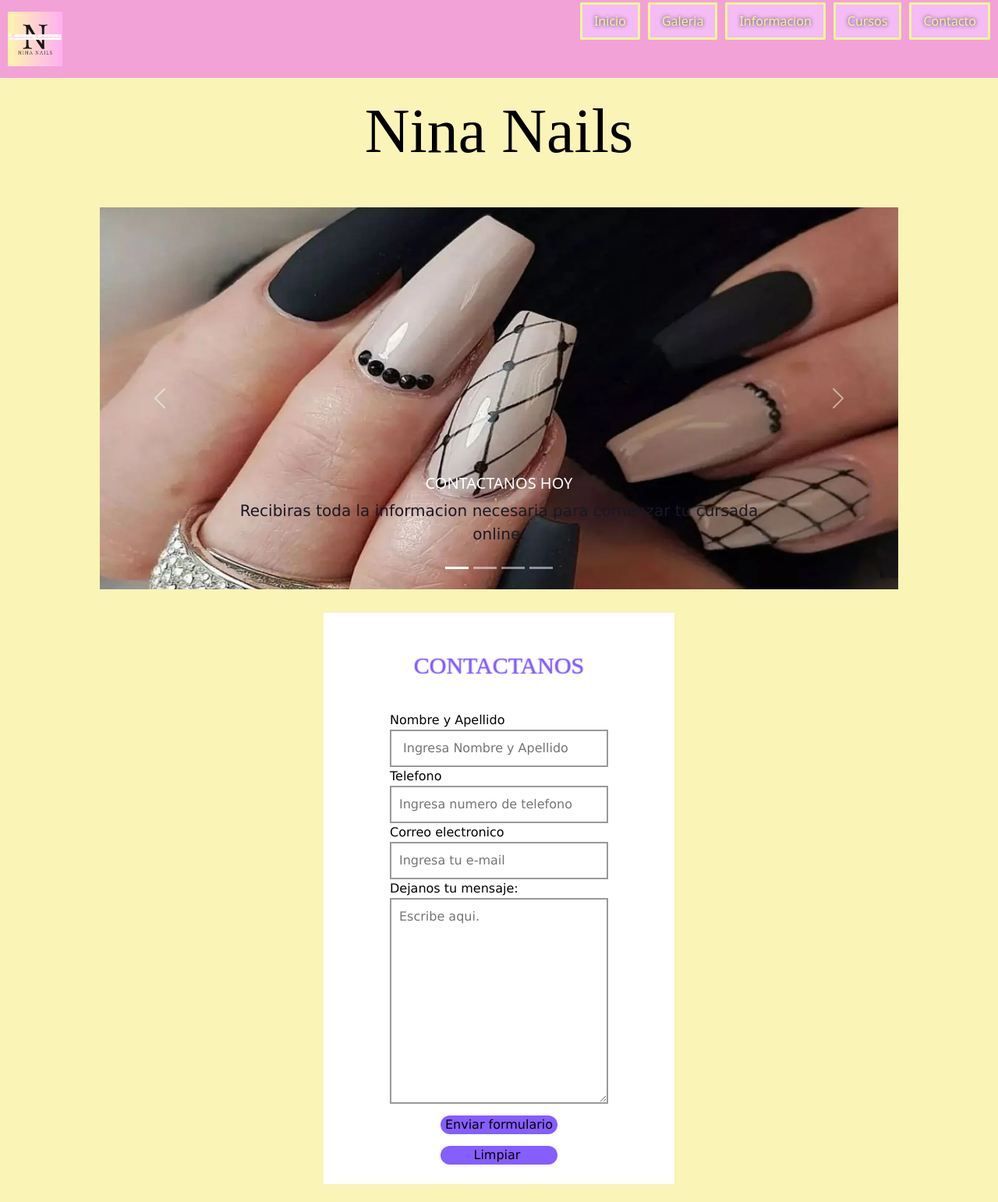
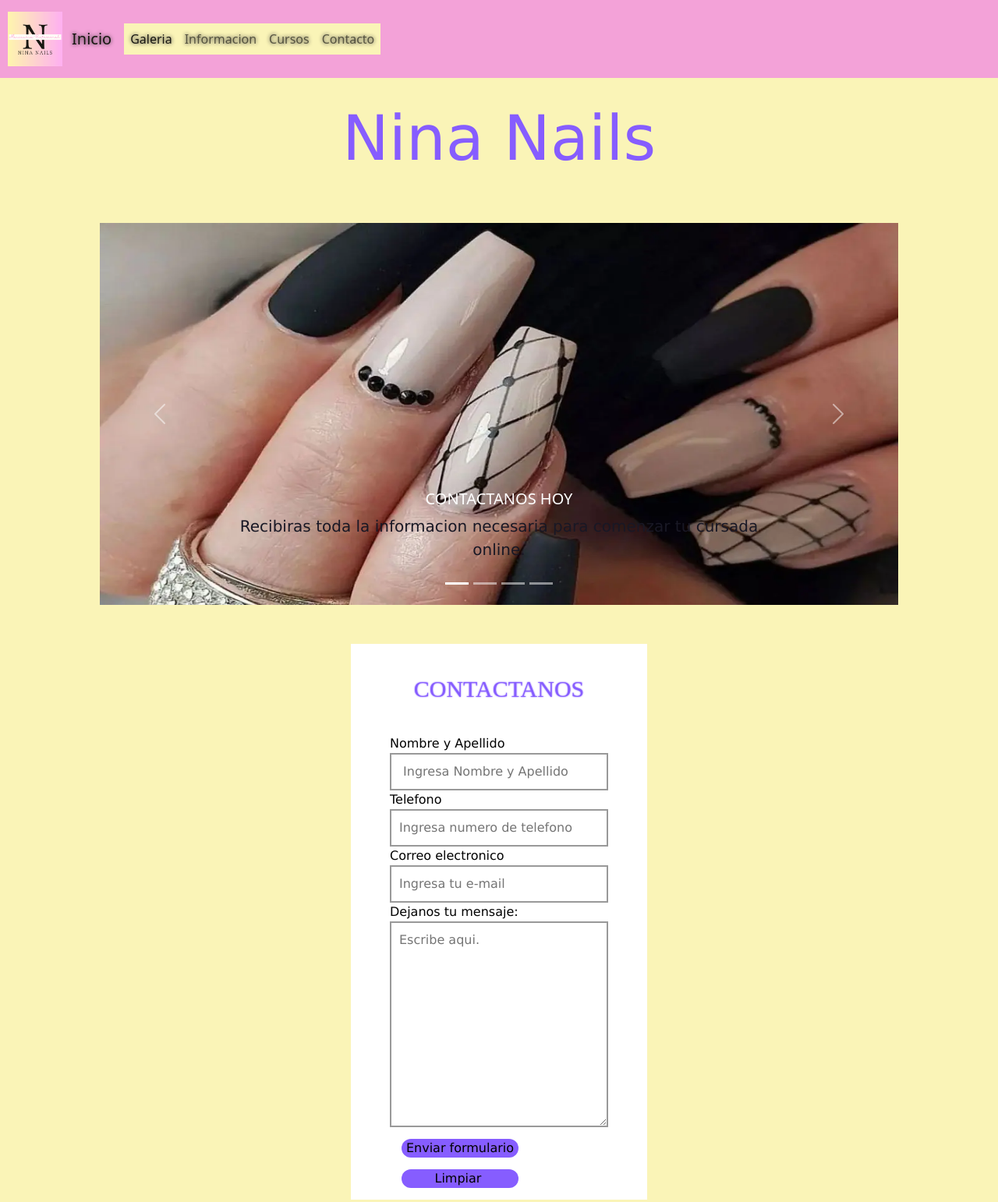
Before and after one commit to silvanabravo21/proyectocoder, a website: page pages/contacto.html in a window 1280 px wide. Shown: the top 1542 px of the page at 78% size. Drawn offline with nearby package versions, Linux system fonts and the light colour scheme.

Commit message:
comit formulario contacto

```diff
--- a/pages/contacto.html
+++ b/pages/contacto.html
@@ -16,7 +16,7 @@
   <!-- link css-->
   <link rel="stylesheet" href="../css/styles.css">
 
-  <title>Proyecto final | Contacto</title>
+  <title>Nina Nails | Contacto</title>
 </head>
 <body>
 <!--CABECERA-->
@@ -25,17 +25,24 @@
            <img src="../img/logo-1.png" alt="Logo de Ninanails" class="logo">
        </a>
 <!--Menu de navegacion-->
-   <nav >
-    <ul class="menu">
-        <li><a href="../index.html" class="enlaces">Inicio</a></li>
-        <li><a href="../pages/galeria.html" class="enlaces">Galeria</a></li>
-        <li><a href="../pages/informacion.html" class="enlaces">Informacion</a></li>
-        <li><a href="../pages/cursos.html" class="enlaces">Cursos</a></li>
-        <li><a href="../pages/contacto.html" class="enlaces">Contacto</a></li>
-    </ul>
-   </nav>
+   <nav class="navbar navbar-expand-lg container-fluid ">
+    <div class="container-fluid">
+      <a class="navbar-brand" href="index.html">Inicio</a>
+      <button class="navbar-toggler" type="button" data-bs-toggle="collapse" data-bs-target="#navbarNavAltMarkup" aria-controls="navbarNavAltMarkup" aria-expanded="false" aria-label="Toggle navigation">
+        <span class="navbar-toggler-icon"></span>
+      </button>
+      <div class="collapse navbar-collapse" id="navbarNavAltMarkup">
+        <div class="navbar-nav">
+          <a class="nav-link active"  href="/pages/galeria.html">Galeria</a>
+          <a class="nav-link" href="/pages/informacion.html">Informacion</a>
+          <a class="nav-link" href="/pages/cursos.html">Cursos</a>
+          <a class="nav-link" href="pages/contacto.html">Contacto</a>
+        </div>
+      </div>
+    </div>
+  </nav>
    </header>
-   <h1 data-aos="flip-left" class="titulo-index" >Nina Nails</h1>
+   <h1 data-aos="flip-left">Nina Nails</h1>
 <!--Carrusel boostrap-->
 <div id="carouselExampleCaptions" class="carousel slide">
     <div class="carousel-indicators">
@@ -84,6 +91,7 @@
     </button>
   </div>
 <!--FORMULARIO DE CONTACTO-->
+<main class="main-contacto">
 <section>
     <form data-aos="zoom-in-down">
       <h4 class="titulo-dos">CONTACTANOS</h4>
@@ -105,7 +113,7 @@
         <textarea id="mensaje" cols="30" rows="10" placeholder="Escribe aqui." class="formulario"></textarea>
 </div>
 
-<div >
+<div>
        <input type="submit" value="Enviar formulario" class="boton">
        <input type="reset" value="Limpiar " class="boton">
 </div>
--- a/scss/partials/_contacto.scss
+++ b/scss/partials/_contacto.scss
@@ -16,17 +16,25 @@
     position: sticky;
 }
 /*formulario*/
+.main-contacto{
+    display: flex;
+    justify-content: center;
+    margin-top: 20px;
+}
 form{
     display: flex;
     flex-direction: column;
-    align-items: center;
-    margin: 0 auto;
-    width: 450px;
+    flex-wrap: nowrap;
     background-color: white;
-    padding: 10px;
-    margin-top: 30px;
-    margin-bottom: 30px;
+    padding: 0 20px;
     font-family: 'Lucida Sans';
+    @media(min-width:768px) {
+
+        padding:0 50px;
+        margin-top: 30px;
+        margin-bottom: 30px;
+        width: 100%;
+    }
 }
 input, textarea{
     outline: none;
@@ -38,6 +46,11 @@ input, textarea{
     border: solid 2px #999;
     padding: 10px;
     width: 280px;
+ @media (min-width: 768px){
+    .formulario{
+        width: 450px;
+    }
+ }
 }
 .formulario:hover{
     border-color: #E384FF;
--- a/scss/partials/_cursos.scss
+++ b/scss/partials/_cursos.scss
@@ -1,15 +1,17 @@
+
 .curso {
     background-color: white;
     padding: 30px;
     width: 250px;
-    max-width: 100%;
     border: solid 3px #F5B5FC;
     display: flex;
     flex-direction: column;
     align-items: center;
+    justify-content: space-between;
     img{
-        height: 290px;
-        width: 80%;
+        height: 140px;
+        width: 50%;
+
     }
     h3{
         background-color: #f39adb62;
@@ -18,6 +20,7 @@
     }
     p{
         margin-top: 20px;
+        font-size: 15px;
     }
     button{
         background-color: #865DFF;
--- a/scss/partials/_galeria.scss
+++ b/scss/partials/_galeria.scss
@@ -77,6 +77,7 @@
 .ochoo{
     grid-area: foto8;
 }
+#carouselExanpleFade{
 @media(min-width:450px){
     #carouselExampleFade{
         margin: 0 auto;
@@ -87,7 +88,7 @@
 
  height: 500px;
 }
-}
+}}
 .texto-galeria p{
     font-family: monospace;
     margin-bottom: 20px;
--- a/scss/partials/_index.scss
+++ b/scss/partials/_index.scss
@@ -99,15 +99,27 @@ header{
          }
 
         }
- h1{
+ .titulo-index{
  padding: 20px 30px;
  font-family: Yellowtail;
  text-align: center;
  color:black;
- font-size: 80px;
+ font-size:50px;
+ @media (min-width:768px) {
+    font-size:80px;
+ }
 }
-.text-center{
-    font-size: 50px;
+
+h1{
+    padding: 30px 25px;
+    text-align: center;
+    color:#865DFF;
+    font-family: Verdana;
+    font-size: 29px;
+
+    @media (min-width:768px) {
+        font-size:80px;
+    }
 }
  h2, h3, h4{
     text-align: center;
--- a/scss/partials/_informacion.scss
+++ b/scss/partials/_informacion.scss
@@ -1,6 +1,7 @@
 .img-inicio{
     display: flex;
     flex-wrap: nowrap;
+    flex-direction: column;
     justify-content: space-around;
     background-color: #E384FF;
     color: #191825;
```
Also changed, not shown: index.html (+5 -7 lines), pages/cursos.html (+22 -12 lines), pages/galeria.html (+2 -3 lines), pages/informacion.html (+31 -27 lines), css/styles.css, 1 other file.
